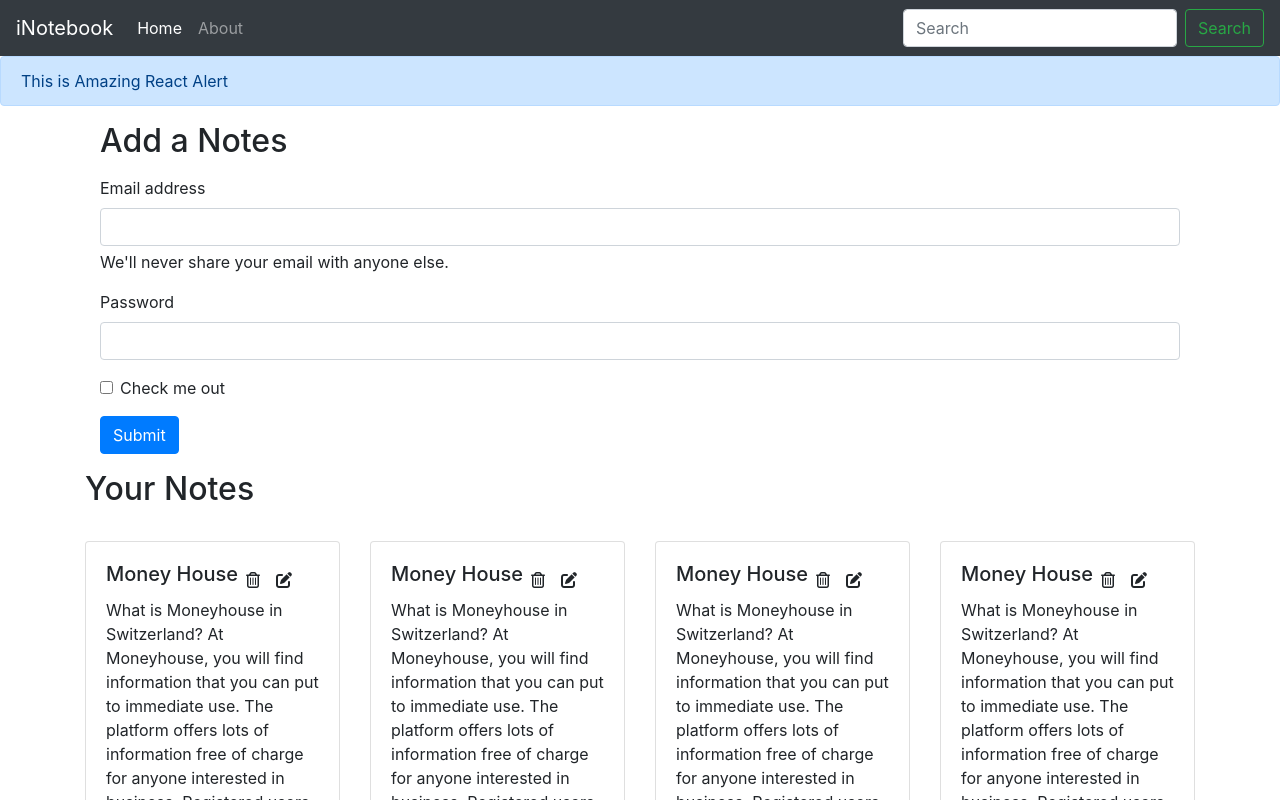
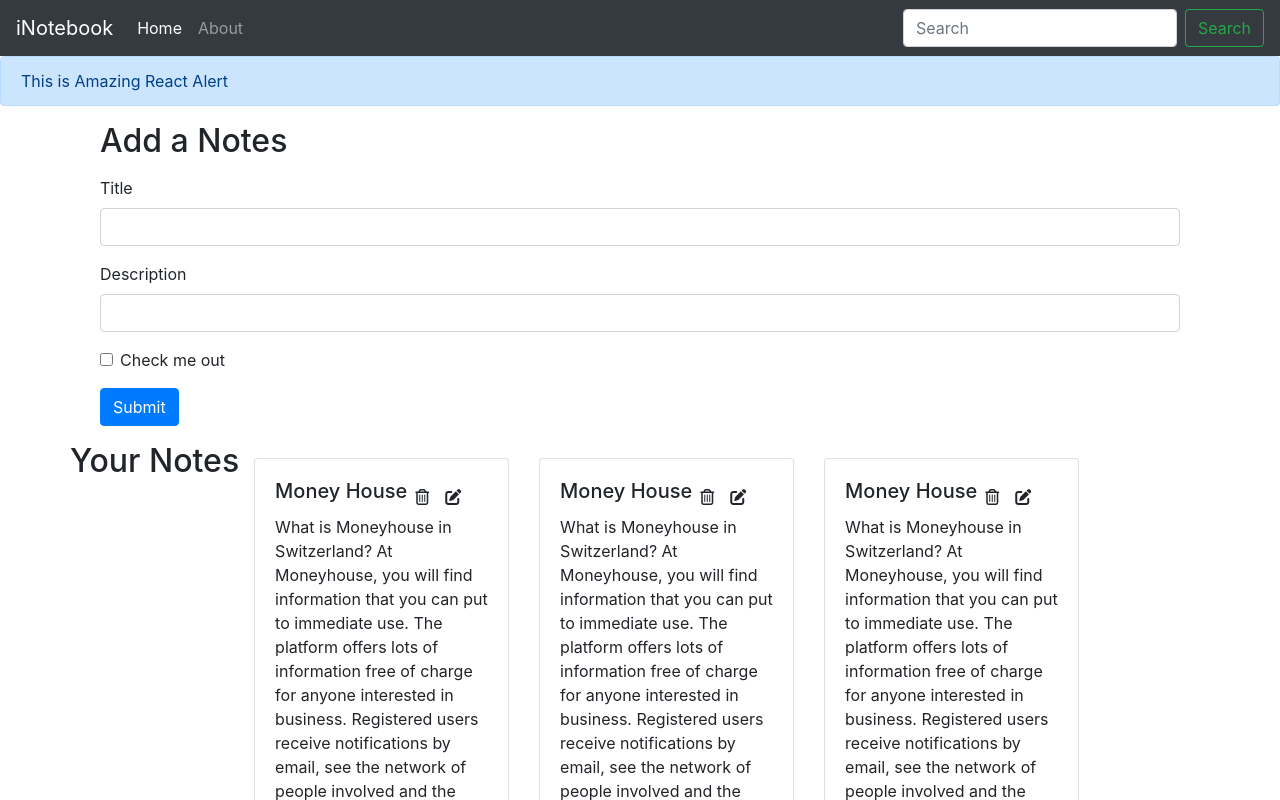
Before and after one commit to Tayyab-103/React.js_CWH_78, a React (Create React App) app in the folder inotebook/: page / in a window 1280 px wide. Shown: the top 800 px of the page. Built offline with nearby package versions, Linux system fonts and the light colour scheme.

Commit message:
L-63 Adding AddNote component to iNotebook

```diff
--- /dev/null
+++ b/inotebook/src/components/AddNote.js
@@ -0,0 +1,72 @@
+import React, { useContext, useState } from "react";
+import noteContext from "../context/notes/noteContext";
+
+const AddNote = () => {
+
+  const context = useContext(noteContext);
+  const { addNote } = context;
+
+
+
+  const handleClick = (e)=>{
+    e.preventDefault();
+    addNote(note.title, note.description, note.tag)
+  }
+
+  const [note,setNote] = useState({title: "", description: "", tag: ""})
+  const onChange = (e)=>{
+    setNote({...note, [e.target.name]: e.target.value})
+
+  }
+  return (
+    <div>
+      <div className="container my-3">
+        <h2>Add a Notes</h2>
+
+        <form className="my-3">
+          <div className="mb-3">
+            <label htmlFor="title" className="form-label">
+              Title
+            </label>
+            <input
+              type="text"
+              className="form-control"
+              id="title"
+              name="title"
+              aria-describedby="emailHelp"
+              onChange={onChange}
+            />
+          </div>
+          <div className="mb-3">
+            <label htmlFor="description" className="form-label">
+            Description
+            </label>
+            <input
+              type="text"
+              className="form-control"
+              id="description"
+              name="description"
+              onChange={onChange}
+            />
+          </div>
+          <div className="mb-3 form-check">
+            <input
+              type="checkbox"
+              className="form-check-input"
+              id="exampleCheck1"
+              // onChange={onChange}
+            />
+            <label className="form-check-label" htmlFor="exampleCheck1">
+              Check me out
+            </label>
+          </div>
+          <button type="submit" className="btn btn-primary" onClick={handleClick}>
+            Submit
+          </button>
+        </form>
+      </div>
+    </div>
+  );
+};
+
+export default AddNote;
--- a/inotebook/src/components/Alert.js
+++ b/inotebook/src/components/Alert.js
@@ -3,7 +3,7 @@
 const Alert = (props) => {
   return (
     <div>
-      <div class="alert alert-primary" role="alert">
+      <div className="alert alert-primary" role="alert">
         {props.message}
       </div>
     </div>
--- a/inotebook/src/components/Home.js
+++ b/inotebook/src/components/Home.js
@@ -3,50 +3,7 @@
 const Home = () => {
   return (
     <div>
-      <div className="container my-3">
-        <h2>Add a Notes</h2>
-
-        <form className="my-3">
-          <div className="mb-3">
-            <label htmlFor="exampleInputEmail1" className="form-label">
-              Email address
-            </label>
-            <input
-              type="email"
-              className="form-control"
-              id="exampleInputEmail1"
-              aria-describedby="emailHelp"
-            />
-            <div id="emailHelp" className="form-text">
-              We'll never share your email with anyone else.
-            </div>
-          </div>
-          <div className="mb-3">
-            <label htmlFor="exampleInputPassword1" className="form-label">
-              Password
-            </label>
-            <input
-              type="password"
-              className="form-control"
-              id="exampleInputPassword1"
-            />
-          </div>
-          <div className="mb-3 form-check">
-            <input
-              type="checkbox"
-              className="form-check-input"
-              id="exampleCheck1"
-            />
-            <label className="form-check-label" htmlFor="exampleCheck1">
-              Check me out
-            </label>
-          </div>
-          <button type="submit" className="btn btn-primary">
-            Submit
-          </button>
-        </form>
-      </div>
-        <Notes />
+      <Notes />
     </div>
   );
 };
--- a/inotebook/src/components/Notes.js
+++ b/inotebook/src/components/Notes.js
@@ -1,20 +1,22 @@
 import React, { useContext } from "react";
 import noteContext from "../context/notes/noteContext";
 import Noteitem from "./Noteitem";
+import AddNote from "./AddNote";
 
 const Notes = () => {
   const context = useContext(noteContext);
 
-  const { notes, setNotes } = context;
+  const { notes } = context;
   return (
-    <div>
+    <>
+       <AddNote />
+      <div className="row my-3">
         <h2>Your Notes</h2>
-      <div className="row my-3">
         {notes.map((note) => {
           return <Noteitem key={ note._id} note={note} />;
         })}
       </div>
-    </div>
+    </>
   );
 };
 
--- a/inotebook/src/context/notes/NoteState.js
+++ b/inotebook/src/context/notes/NoteState.js
@@ -45,11 +45,35 @@
     },
   ];
 
-  const [notes, setNotes] = useState(notesInitial)
+  const [notes, setNotes] = useState(notesInitial);
+
+  //Add a Note
+  const addNote = (title, description, tag) => {
+    //TODO API Call
+    console.log("Adding a New Notes");
+    const note = {
+      _id: "6551f8881a5694b8653a8f08",
+      user: "652c2d95b6ef23c3daf7edf2",
+      title,
+      description,
+      tag,
+      date: "2023-11-13T10:20:56.485Z",
+      __v: 0,
+    };
+    setNotes(notes.concat(note));
+  };
+
+  //Delete a Note
+  const deleteNote = () => {};
+
+  //Edit a Note
+  const editNote = () => {};
 
   return (
-    <NoteContext.Provider value={{notes,setNotes}}>
-        {props.children}
+    <NoteContext.Provider
+      value={{ notes, setNotes, addNote, deleteNote, editNote }}
+    >
+      {props.children}
     </NoteContext.Provider>
   );
 };
```
